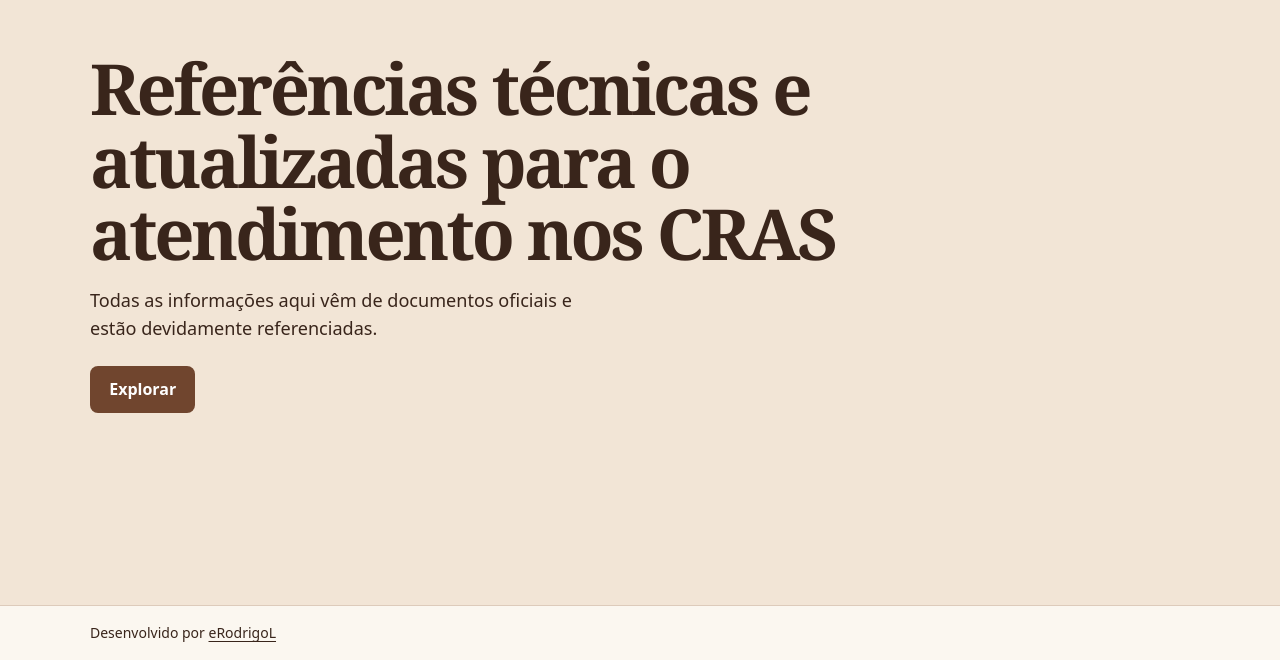
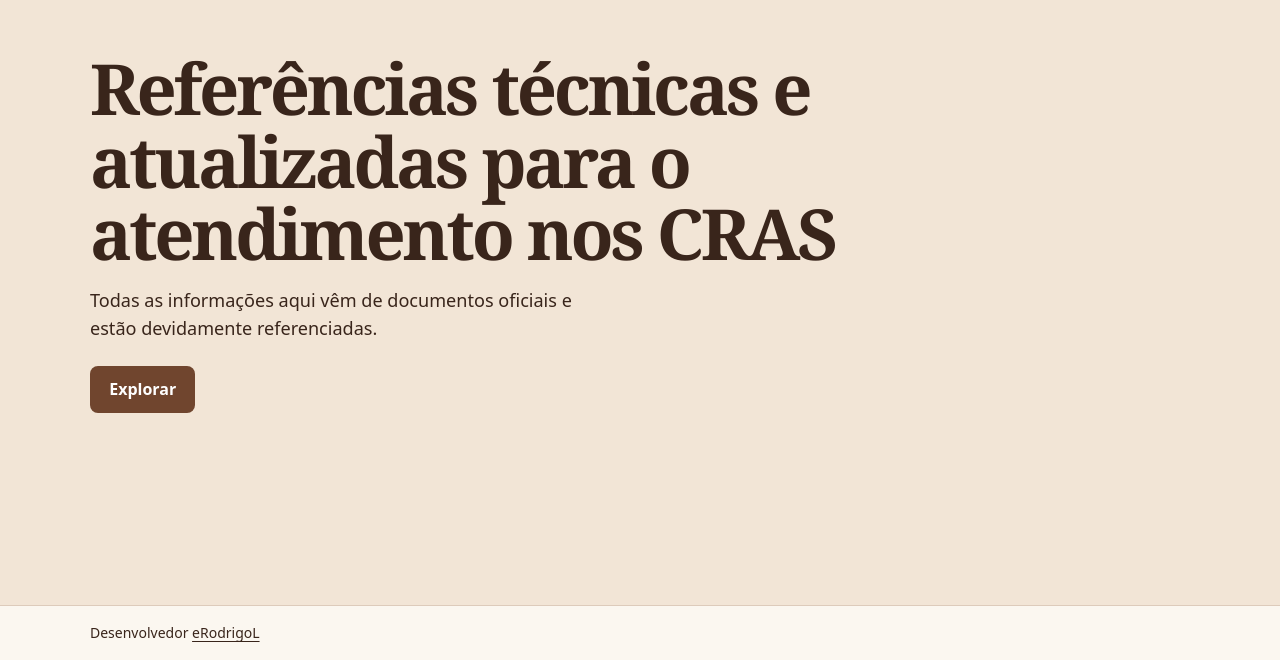
Before and after one commit to eRodrigoL/consulta-informativos-socioassistencial, an Angular app: page / in a window 1280 px wide. Shown: the part 140-800 px from the top of the page. Built offline with nearby package versions, Linux system fonts and the light colour scheme.

Commit message:
fix(app): 🐛 ajusta o crédito no rodapé
Altera o crédito para Desenvolvedor eRodrigoL.

```diff
--- a/src/app/app.html
+++ b/src/app/app.html
@@ -1,5 +1,5 @@
 <router-outlet />
 
 <footer>
-  <div class="wrap">Desenvolvido por <a href="https://github.com/eRodrigoL">eRodrigoL</a></div>
+  <div class="wrap">Desenvolvedor <a href="https://github.com/eRodrigoL">eRodrigoL</a></div>
 </footer>
```
